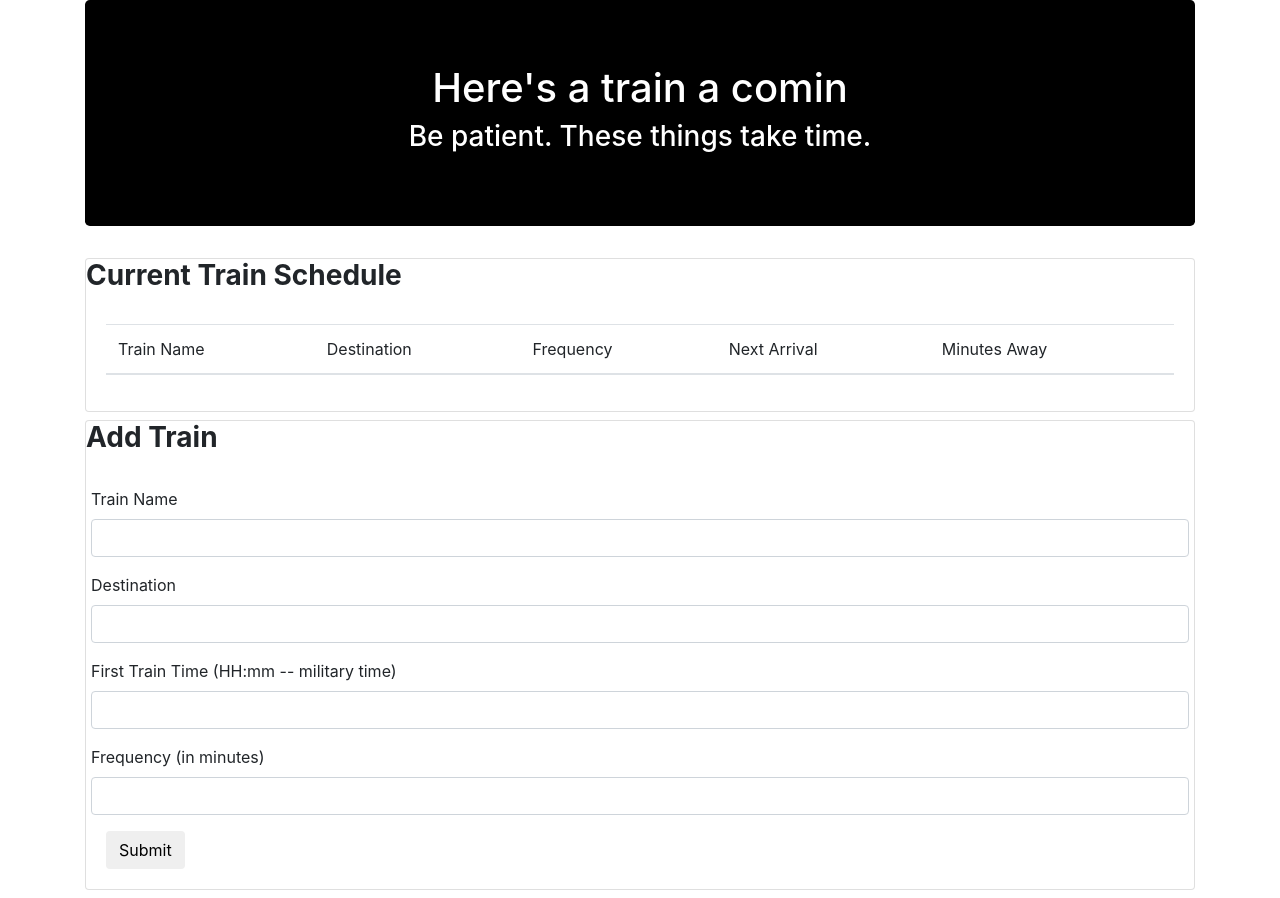
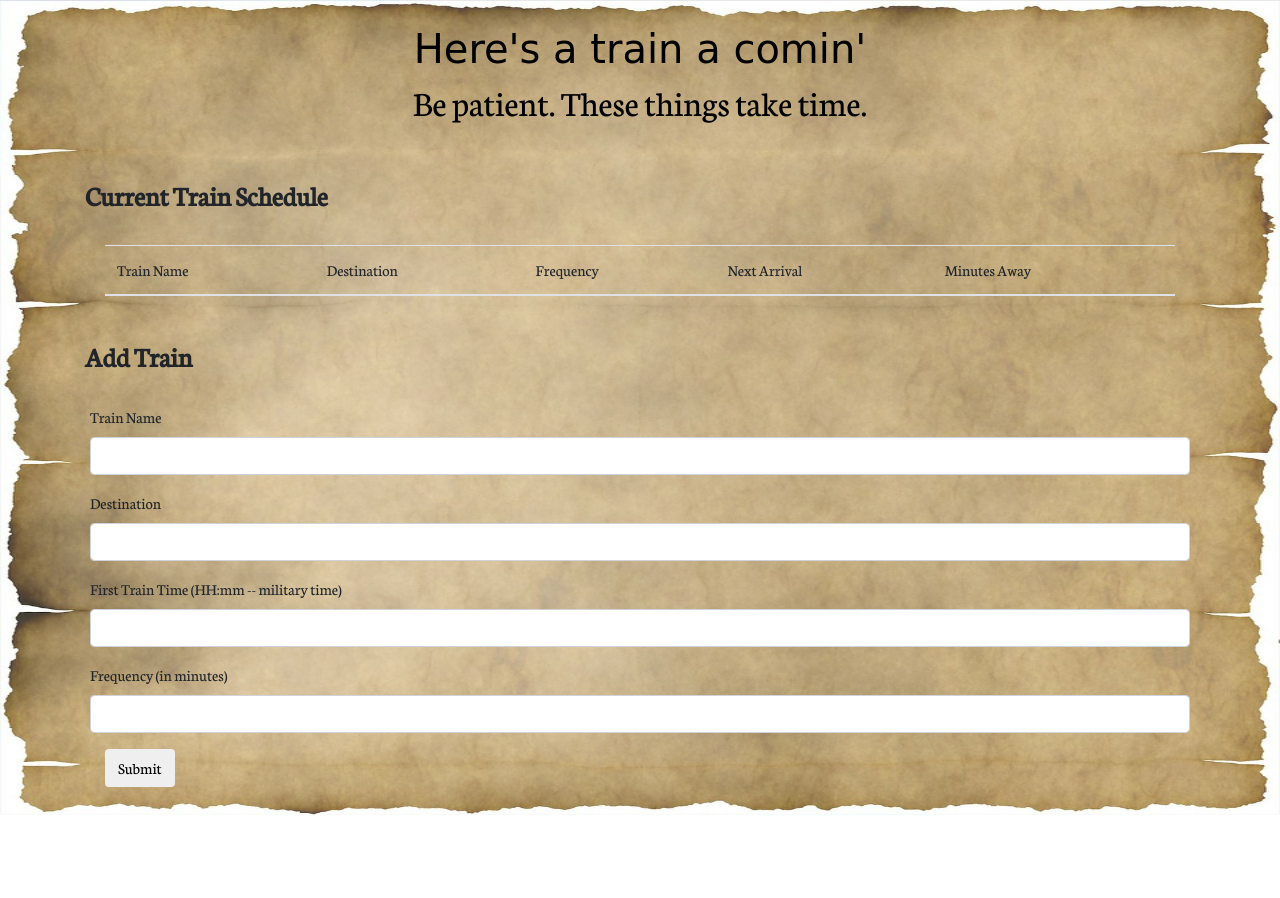
Before and after one commit to jameskendallbruce/Train-Time, a plain HTML site: page index.html in a window 1280 px wide. After the commit the page ends 815 px from the top, so only its background shows below. Drawn offline with nearby package versions, Linux system fonts and the light colour scheme; no server answers; a web font is replaced by a local one.

Commit message:
some functionality

```diff
--- a/assets/css/style.css
+++ b/assets/css/style.css
@@ -0,0 +1,28 @@
+body {
+    background: url(../images/parchment.jpg);
+    background-size: 100% 100%;
+    font-family: 'Neuton', serif
+}
+
+.jumbotron {
+    padding-top: 25px;
+    padding-bottom: 15px;
+}
+
+#title {
+    font-family: 'Ewert', cursive;
+}
+
+#subtitle {
+    font-family: 'Neuton', serif;
+    font-size: 36px;
+}
+
+.blank {
+    border: none;
+    background: none;
+}
+
+.form-control {
+    background: rgba (110, 103, 64, 0.5);
+}
--- a/assets/javascript/app.js
+++ b/assets/javascript/app.js
@@ -18,7 +18,7 @@ $( document ).ready(function() {
     var database = firebase.database();
 
     // 2. Button for adding Employees
-    $("#add-employee-btn").on("click", function(event) {
+    $("#add-train-btn").on("click", function(event) {
       event.preventDefault();
 
       // Grabs user input
@@ -69,7 +69,7 @@ $( document ).ready(function() {
       console.log("&" + newFreq);
 
       // Clean up the mess that is the First Train Time input
-      var newFirstClean = moment.unix(empStart).format("HH:mm");
+      var newFirstClean = moment.unix(newFirst).format("HH:mm");
 
     //   remnants of an old timesheet. Here we're making a new train sheet...
     //   // Calculate the months worked using hardcore math
@@ -82,7 +82,7 @@ $( document ).ready(function() {
     //   console.log(empBilled);
 
       // Add each train's data into the table
-      $("#train-table > tbody").append("<tr><td>" + newName + "</td><td>" + newDest + "</td><td>" +
+      $("#train-table-body").append("<tr><td>" + newName + "</td><td>" + newDest + "</td><td>" +
       newFirstClean + "</td><td>" + newFreq + "</td><td>STAND IN FOR NOW</td>");
     });
 
--- a/index.html
+++ b/index.html
@@ -16,12 +16,14 @@
     <script src="https://stackpath.bootstrapcdn.com/bootstrap/4.1.1/js/bootstrap.min.js" integrity="sha384-smHYKdLADwkXOn1EmN1qk/HfnUcbVRZyYmZ4qpPea6sjB/pTJ0euyQp0Mk8ck+5T" crossorigin="anonymous"></script>
 
     <!-- some good ol' google fonts -->
-    <link href="https://fonts.googleapis.com/css?family=Black+Ops+One|Bungee+Shade|Ewert|Fruktur|Mogra|Monoton" rel="stylesheet">
+    <link href="https://fonts.googleapis.com/css?family=Neuton|IM+Fell+English+SC|Ewert|Fruktur|Mogra|Monoton" rel="stylesheet">
     <!-- Link for my own css-->
     <link rel="stylesheet" type="text/css" href="assets/css/style.css">
 
     <!-- link to jQuery cdn-->
     <script src="https://code.jquery.com/jquery-3.3.1.min.js" integrity="sha256-FgpCb/KJQlLNfOu91ta32o/NMZxltwRo8QtmkMRdAu8=" crossorigin="anonymous"></script>
+    <!-- moment js link -->
+    <script src="https://cdn.jsdelivr.net/momentjs/2.12.0/moment.min.js"></script>
 
 
 </head>
@@ -31,20 +33,20 @@
 
     <!-- Jumbotron -->
 
-    <div class="jumbotron" style="background-color: black; color: white">
+    <div class="jumbotron" style="background: none; color: black">
 
-      <h1 class="text-center">Here's a train a comin</h1>
+      <h1 class="text-center" id="title">Here's a train a comin'</h1>
 
-      <h3 class="text-center">Be patient. These things take time.</h3>
+      <h3 class="text-center" id="subtitle">Be patient. These things take time.</h3>
 
     </div>
 
-    <div class="row">
+    <div class="row blank">
 
       <div class="col-lg-12">
 
         <!--Train Table Sheet-->
-        <div class="card">
+        <div class="card blank">
 
           <div class="card-heading">
 
@@ -57,7 +59,7 @@
             <!-- all the trains-->
 
             <!-- start train table -->
-            <table class="table table-hover" id='train-table'>
+            <table class="table table-hover blank" id='train-table'>
 
               <thead>
 
@@ -80,7 +82,7 @@
 
               <!-- where all the trains get added -->
 
-              <tbody>
+              <tbody id="train-table-body">
 
               </tbody>
 
@@ -101,12 +103,12 @@
 
 
     <!-- ROW bottom half of page -->
-    <div class=row>
+    <div class="row blank">
 
       <div class="col-lg-12">
 
         <!-- Add Train card -->
-        <div class="card my-2">
+        <div class="card my-2 blank">
 
           <div class="card-heading">
 
@@ -118,7 +120,7 @@
           <div class="card-body">
 
             <!-- New train form -->
-            <form>
+            <form class="blank">
 
               <div class="form-group row">
 
```
Also changed, not shown: assets/images/parchment.jpg (added).
